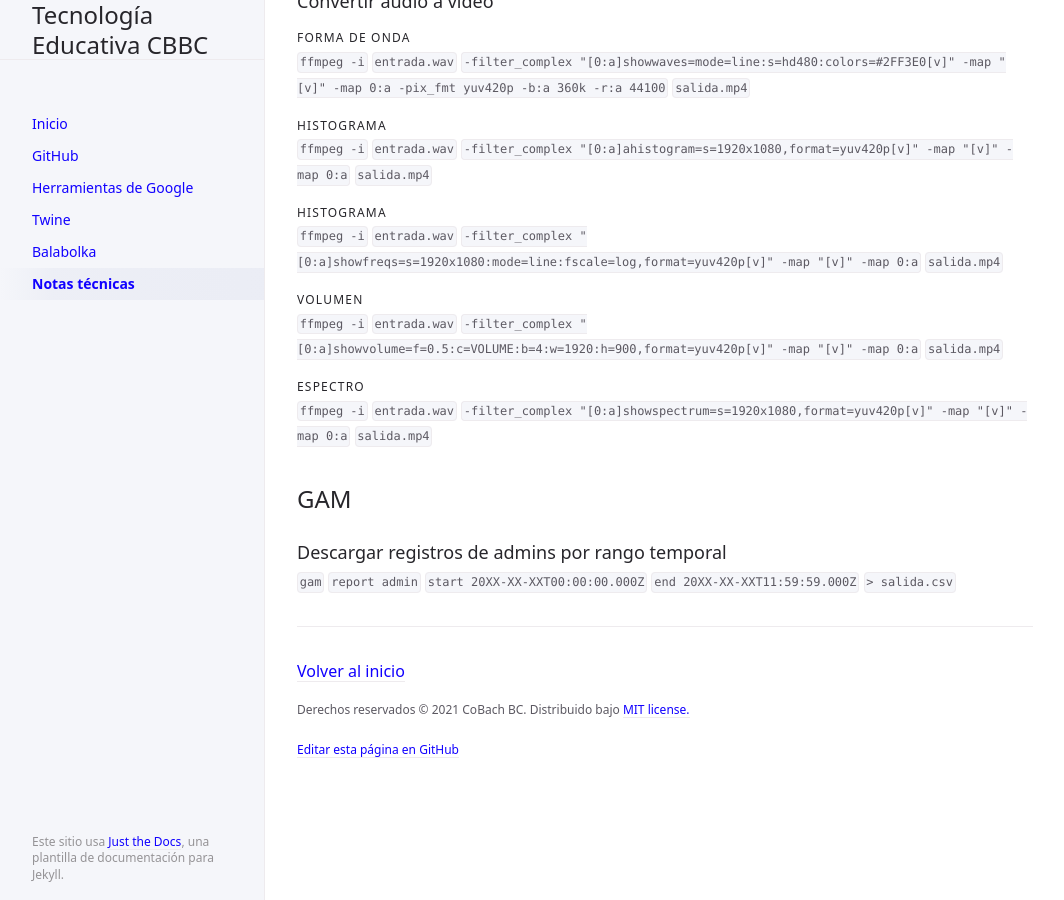
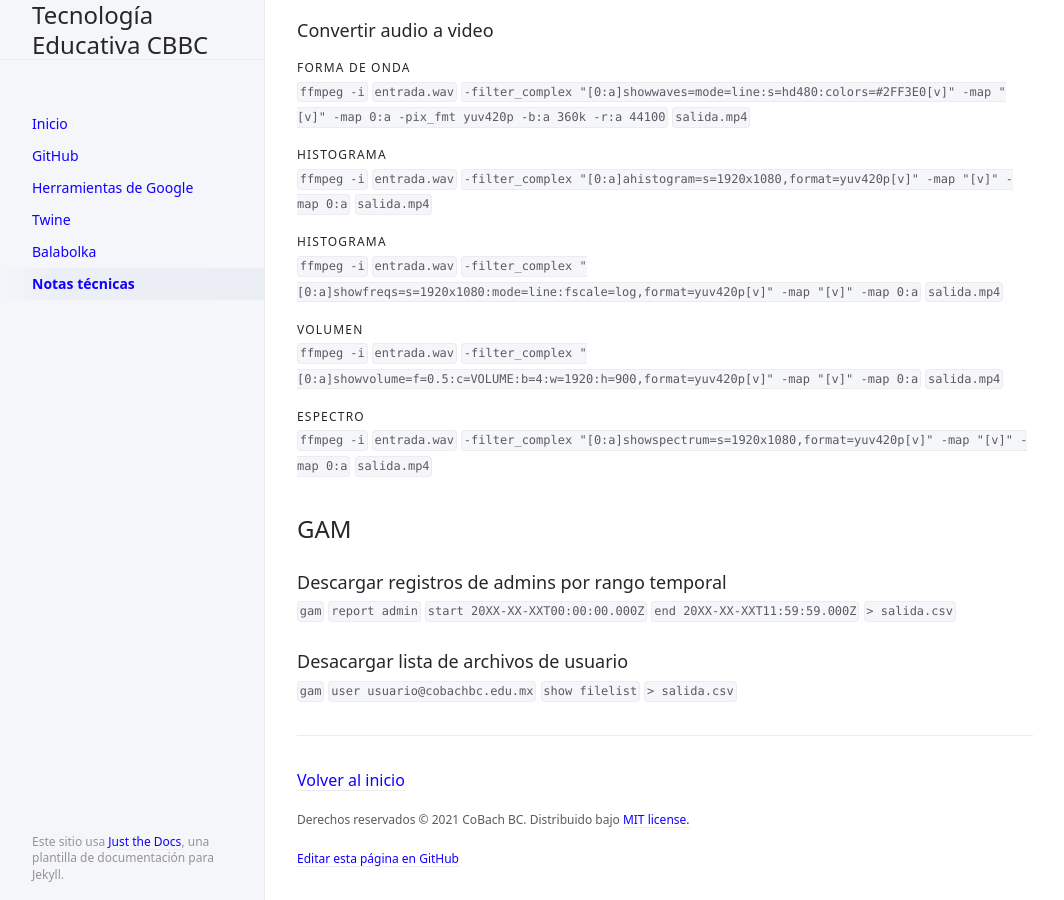
Before and after one commit to CoBachBC/demo, a Jekyll site: the page built from docs/notas.md, in a window 1280 px wide and 900 px high, scrolled down 1324 px. Shown: the whole window, without its empty margins (107-1171 px from the left). Built offline with Jekyll 4.4.1, drawn with Linux system fonts in a browser that asks for light colours; some of the changed text lies outside the part shown.

Commit message:
Update notas.md

```diff
--- a/docs/notas.md
+++ b/docs/notas.md
@@ -70,3 +70,7 @@ Se espera que el comando de conversión genere un archivo de audio y sus respect
 ### Descargar registros de admins por rango temporal
 
 `gam` `report admin` `start 20XX-XX-XXT00:00:00.000Z` `end 20XX-XX-XXT11:59:59.000Z` `> salida.csv`
+
+### Desacargar lista de archivos de usuario
+
+`gam` `user usuario@cobachbc.edu.mx` `show filelist` `> salida.csv`
```
